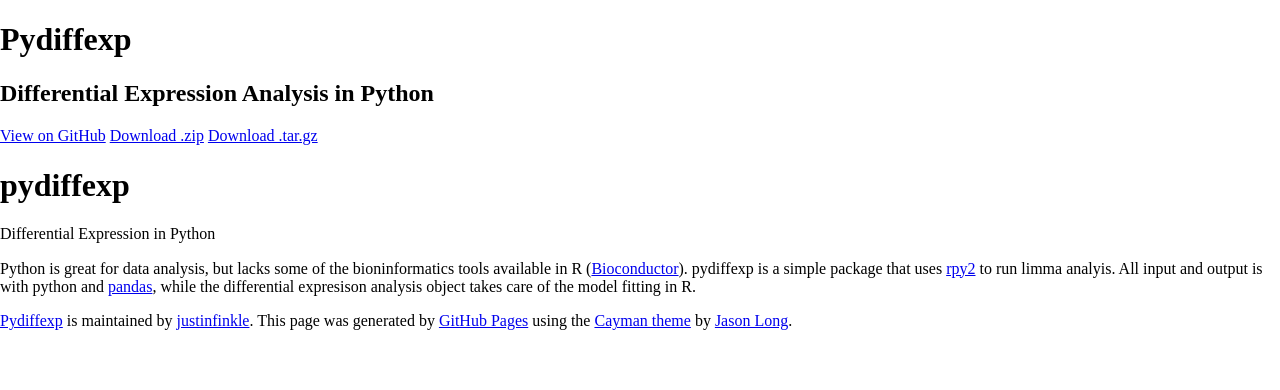
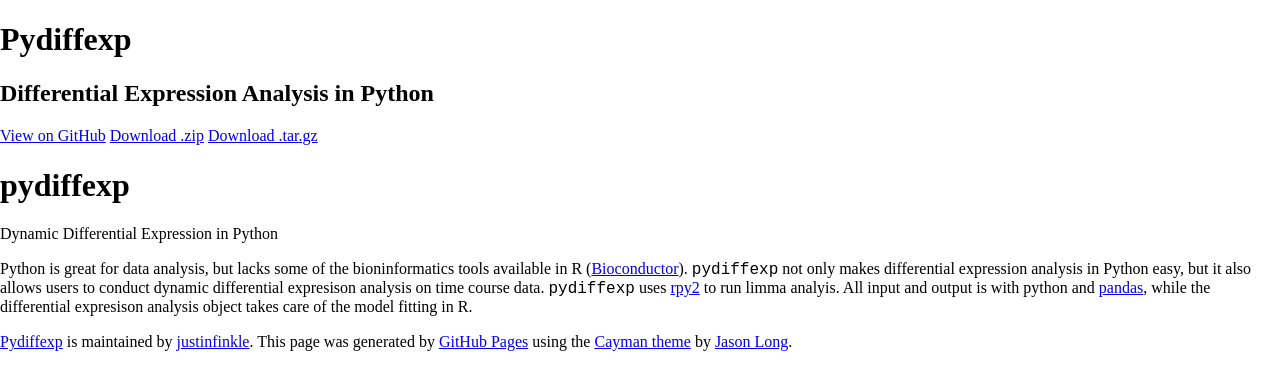
Before and after one commit to justinfinkle/diffexpy, a Jekyll site: the page built from index.md, in a window 1280 px wide. Shown: the top 390 px of the page. Built offline with Jekyll 4.4.1, drawn with Linux system fonts in a browser that asks for light colours; nearby versions of some CDN libraries; library files that are not in the unit come from our copies; our own code applies the rules of GitHub Pages for plain Markdown files.

Commit message:
Update index.md
Done the old fashion way, by copying the README from master branch

```diff
--- a/index.md
+++ b/index.md
@@ -2,8 +2,7 @@
 layout: index
 ---
 
+# pydiffexp
+Dynamic Differential Expression in Python
 
-# pydiffexp
-Differential Expression in Python
-
-Python is great for data analysis, but lacks some of the bioninformatics tools available in R ([Bioconductor](https://bioconductor.org/)). pydiffexp is a simple package that uses [rpy2](http://rpy2.bitbucket.org/) to run limma analyis. All input and output is with python and [pandas](http://pandas.pydata.org/), while the differential expresison analysis object takes care of the model fitting in R.
+Python is great for data analysis, but lacks some of the bioninformatics tools available in R ([Bioconductor](https://bioconductor.org/)). `pydiffexp` not only makes differential expression analysis in Python easy, but it also allows users to conduct dynamic differential expresison analysis on time course data. `pydiffexp` uses [rpy2](http://rpy2.bitbucket.org/) to run limma analyis. All input and output is with python and [pandas](http://pandas.pydata.org/), while the differential expresison analysis object takes care of the model fitting in R.
```
